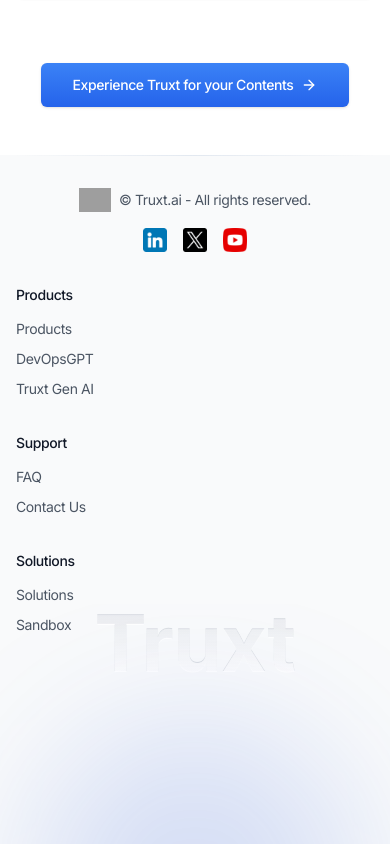
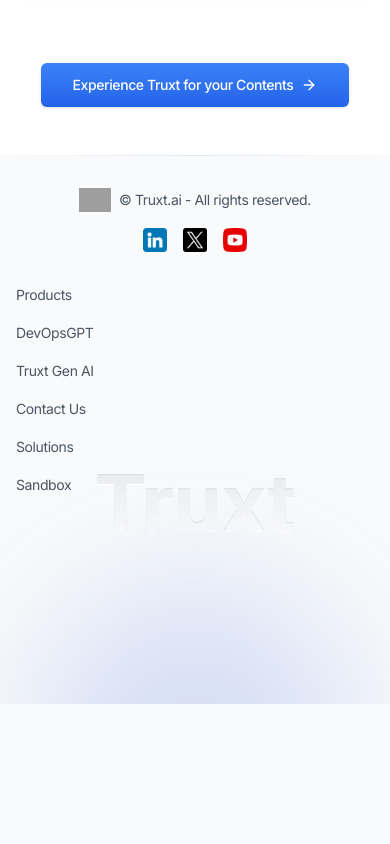
Before and after one commit to Truxt-ai/truxt-ai.github.io, a Next.js app: page / in a window 390 px wide. Shown: the part 3682-4526 px from the top of the page. After the commit the page ends 4386 px from the top, so only its background shows below. Built offline with nearby package versions, Linux system fonts and the light colour scheme; grey boxes are pictures that could not be loaded.

Commit message:
Footer and Mobile Icons and Links Updated

```diff
--- a/components/ui/footer.tsx
+++ b/components/ui/footer.tsx
@@ -1,105 +1,88 @@
-import Link from 'next/link';
-import Image from 'next/image';
+import Link from 'next/link'
+import Image from 'next/image'
 
 interface LinkItem {
-    label: string;
-    href: string;
-    iconPath?: string;
-}
-
-interface FooterSection {
-    title: string;
-    links: LinkItem[];
+  label: string
+  href: string
+  iconPath?: string
 }
 
 interface FooterProps {
-    border?: boolean;
+  border?: boolean
 }
 
-const footerLinks: FooterSection[] = [
-    {
-        title: 'Products',
-        links: [
+const footerLinks: LinkItem[] = [
   { label: 'Products', href: '/products' },
   { label: 'DevOpsGPT', href: '/devops-gpt' },
-            { label: 'Truxt Gen AI', href: '/truxt-gen-ai' }
-        ]
-    },
-    {
-        title: 'Support',
-        links: [
-            { label: 'FAQ', href: '/faq' },
+  { label: 'Truxt Gen AI', href: '/truxt-gen-ai' },
   { label: 'Contact Us', href: '/contact-us' },
-        ]
-    },
-    {
-        title: 'Solutions',
-        links: [
   { label: 'Solutions', href: '/solutions' },
   { label: 'Sandbox', href: '/sandbox' },
 ]
-    },
-    {
-        title: 'Social',
-        links: [
+
+const socialLinks: LinkItem[] = [
   { label: 'Linkedin', href: 'https://www.linkedin.com/company/truxt-ai/', iconPath: '/images/linkedin.png' },
   { label: 'Twitter', href: 'https://x.com/truxtai', iconPath: '/images/twitter.png' },
-            { label: 'Youtube', href: 'https://www.youtube.com/@truxt-ai', iconPath: '/images/youtube.png' }
+  { label: 'Youtube', href: 'https://www.youtube.com/@truxt-ai', iconPath: '/images/youtube.png' },
 ]
-    }
-];
 
 const Footer: React.FC<FooterProps> = ({ border = false }) => {
   return (
     <footer className="relative">
-            <div className='mx-auto max-w-6xl px-4 sm:px-6'>
-                <div className={`grid gap-8 py-8 md:py-12 ${border ? 'border-t [border-image:linear-gradient(to_right,transparent,theme(colors.slate.200),transparent)1]' : ''}`}>
-                    <div className='flex flex-col items-center justify-between space-y-4 sm:flex-row sm:space-y-0'>
-                        <div className='flex items-center space-x-2'>
+      <div className="mx-auto max-w-6xl px-4 sm:px-6">
+        <div
+          className={`grid gap-8 py-8 md:py-12 ${
+            border ? 'border-t [border-image:linear-gradient(to_right,transparent,theme(colors.slate.200),transparent)1]' : ''
+          }`}
+        >
+          <div className="flex flex-col items-center justify-between space-y-4 sm:flex-row sm:space-y-0">
+            <div className="flex items-center space-x-2">
               <Image
-                                src='https://res.cloudinary.com/dqumxmkt7/image/upload/v1729240685/t2wtznrhjqi5yffsoacv.webp'
-                                alt='Truxt'
+                src="https://res.cloudinary.com/dqumxmkt7/image/upload/v1729240685/t2wtznrhjqi5yffsoacv.webp"
+                alt="Truxt"
                 width={32}
                 height={32}
               />
-                            <div className='text-sm text-gray-600'>&copy; Truxt.ai - All rights reserved.</div>
+              <div className="text-sm text-gray-600">&copy; Truxt.ai - All rights reserved.</div>
             </div>
-                        <div className='flex space-x-4'>
-                            {footerLinks[3].links.map((link, index) => (
-                                <Link key={index} href={link.href} aria-label={link.label} target='_blank' rel="noopener noreferrer" className='text-gray-400 hover:text-gray-500'>
+            <div className="flex space-x-4">
+              {socialLinks.map((link, index) => (
+                <Link
+                  key={index}
+                  href={link.href}
+                  aria-label={link.label}
+                  target="_blank"
+                  rel="noopener noreferrer"
+                  className="text-gray-400 hover:text-gray-500"
+                >
                   <Image src={link.iconPath || ''} alt={link.label} width={24} height={24} />
                 </Link>
               ))}
             </div>
           </div>
 
-                    <div className='grid gap-8 sm:grid-cols-2 md:grid-cols-3 lg:grid-cols-4'>
-                        {footerLinks.slice(0, 3).map((section, index) => (
-                            <div key={index} className='space-y-3'>
-                                <h3 className='text-sm font-medium text-gray-900'>{section.title}</h3>
-                                <ul className='space-y-2 text-sm'>
-                                    {section.links.map((link, linkIndex) => (
-                                        <li key={linkIndex}>
-                                            <Link className='text-gray-600 transition hover:text-gray-900' href={link.href}>
+          <div className="grid gap-4 sm:grid-cols-2 md:grid-cols-3">
+            {footerLinks.map((link, index) => (
+              <Link
+                key={index}
+                className="text-sm text-gray-600 transition hover:text-gray-900"
+                href={link.href}
+              >
                 {link.label}
               </Link>
-                                        </li>
-                                    ))}
-                                </ul>
-                            </div>
             ))}
           </div>
         </div>
       </div>
 
-            <div className='relative -mt-16 h-60 w-full -z-10 overflow-hidden' aria-hidden='true'>
+      <div className="relative -mt-16 h-60 w-full -z-10 overflow-hidden" aria-hidden="true">
         <div className="pointer-events-none absolute left-1/2 -z-10 -translate-x-1/2 text-center text-[20vw] sm:text-[348px] font-bold leading-none before:bg-gradient-to-b before:from-gray-200 before:to-gray-100/30 before:to-80% before:bg-clip-text before:text-transparent before:content-['Truxt'] after:absolute after:inset-0 after:bg-gray-300/70 after:bg-clip-text after:text-transparent after:mix-blend-darken after:content-['Truxt'] after:[text-shadow:0_1px_0_white]"></div>
-                <div className='absolute bottom-0 left-1/2 -translate-x-1/2 translate-y-2/3' aria-hidden='true'>
-                    <div className='h-56 w-56 rounded-full border-[20px] border-blue-700 blur-[80px] will-change-[filter]'></div>
+        <div className="absolute bottom-0 left-1/2 -translate-x-1/2 translate-y-2/3" aria-hidden="true">
+          <div className="h-56 w-56 rounded-full border-[20px] border-blue-700 blur-[80px] will-change-[filter]"></div>
         </div>
       </div>
     </footer>
-    );
-};
+  )
+}
 
-export default Footer;
+export default Footer
--- a/components/ui/mobile-menu.tsx
+++ b/components/ui/mobile-menu.tsx
@@ -10,25 +10,13 @@
 };
 
 const menuItems: MenuItem[] = [
-    { name: 'DevOpsGPT (new)', href: '/devops-gpt' },
-    { name: 'Product Details', href: '/products' },
 
-    {
-        name: 'Solutions',
-        href: '/solutions'
-    },
-    {
-        name: 'Sandbox',
-        href: '/sandbox'
-    },
-    // {
-    //     name: 'Pricing',
-    //     href: '/pricing'
-    // },
-
-    { name: 'FAQ', href: '/faq' },
-
-    { name: 'Contact Us', href: '/contact-us' }
+  { name: 'Products', href: '/products' },
+  { name: 'DevOpsGPT', href: '/devops-gpt' },
+  { name: 'Truxt Gen AI', href: '/truxt-gen-ai' },
+  { name: 'Contact Us', href: '/contact-us' },
+  { name: 'Solutions', href: '/solutions' },
+  { name: 'Sandbox', href: '/sandbox' },
 ];
 
 export default function MobileMenu() {
```
Lines whose indentation alone changed are shown as unchanged.
